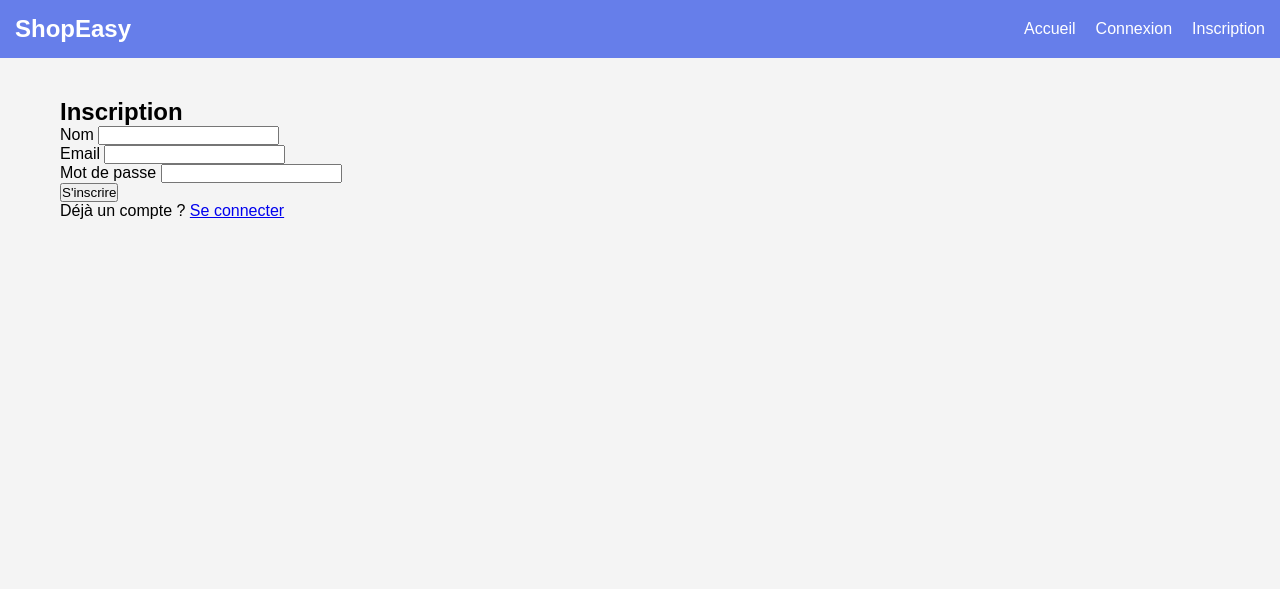
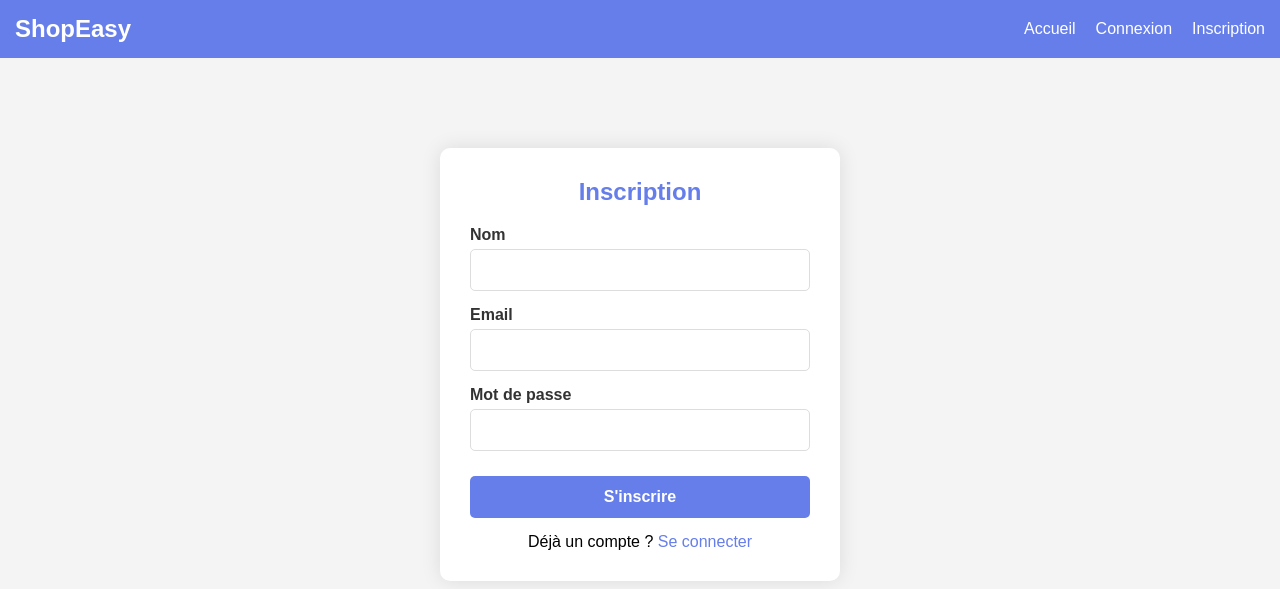
Before and after one commit to qnaisadnane/Loyality-Point-System, a PHP site: page /loyality_point_system/public/register in a window 1280 px wide. Shown: the top 589 px of the page. Run offline with PHP 8.4, Linux system fonts and the light colour scheme.

Commit message:
finished design of authentification and register

```diff
--- a/public/css/style.css
+++ b/public/css/style.css
@@ -54,13 +54,32 @@ main {
     margin-bottom: 20px;
 }
 
+.auth-box div {
+    margin-bottom: 15px;
+}
+
+.auth-box label {
+    display: block;
+    font-weight: bold;
+    color: #333;
+    margin-bottom: 5px;
+}
+
 .auth-box input {
     width: 100%;
     padding: 12px;
-    margin: 10px 0;
+    margin: 0;
     border: 1px solid #ddd;
     border-radius: 5px;
     font-size: 14px;
+    font-family: inherit;
+    transition: border-color 0.3s ease, box-shadow 0.3s ease;
+}
+
+.auth-box input:focus {
+    border-color: #667eea;
+    outline: none;
+    box-shadow: 0 0 5px rgba(102, 126, 234, 0.3);
 }
 
 .auth-box button {
@@ -72,7 +91,9 @@ main {
     border-radius: 5px;
     cursor: pointer;
     font-size: 16px;
+    font-weight: bold;
     margin-top: 10px;
+    transition: background 0.3s ease;
 }
 
 .auth-box button:hover {
@@ -87,6 +108,10 @@ main {
 .auth-box a {
     color: #667eea;
     text-decoration: none;
+}
+
+.auth-box a:hover {
+    text-decoration: underline;
 }
 
 .dashboard {
--- a/src/Views/auth/login.twig
+++ b/src/Views/auth/login.twig
@@ -1,7 +1,7 @@
 {% extends 'layouts/base.twig' %}
 
 {% block content %}
-<div class="auth-form">
+<div class="auth-box">
     <h2>Connexion</h2>
 
     <form method="post" action="/loyality_point_system/public/login">
--- a/src/Views/auth/register.twig
+++ b/src/Views/auth/register.twig
@@ -1,7 +1,7 @@
 {% extends 'layouts/base.twig' %}
 
 {% block content %}
-<div class="auth-form">
+<div class="auth-box">
     <h2>Inscription</h2>
 
     <form method="post" action="/loyality_point_system/public/register">
--- a/src/Views/dashboard/index.twig
+++ b/src/Views/dashboard/index.twig
@@ -6,7 +6,7 @@
 
     <div class="stat-card">
         <h3>Vos points</h3>
-        <p class="points">{{ user.total_points }} {{ session['user_id']}}</p>
+        <p class="points">{{ user.total_points }}</p>
     </div>
 </div>
 {% endblock %}
```
